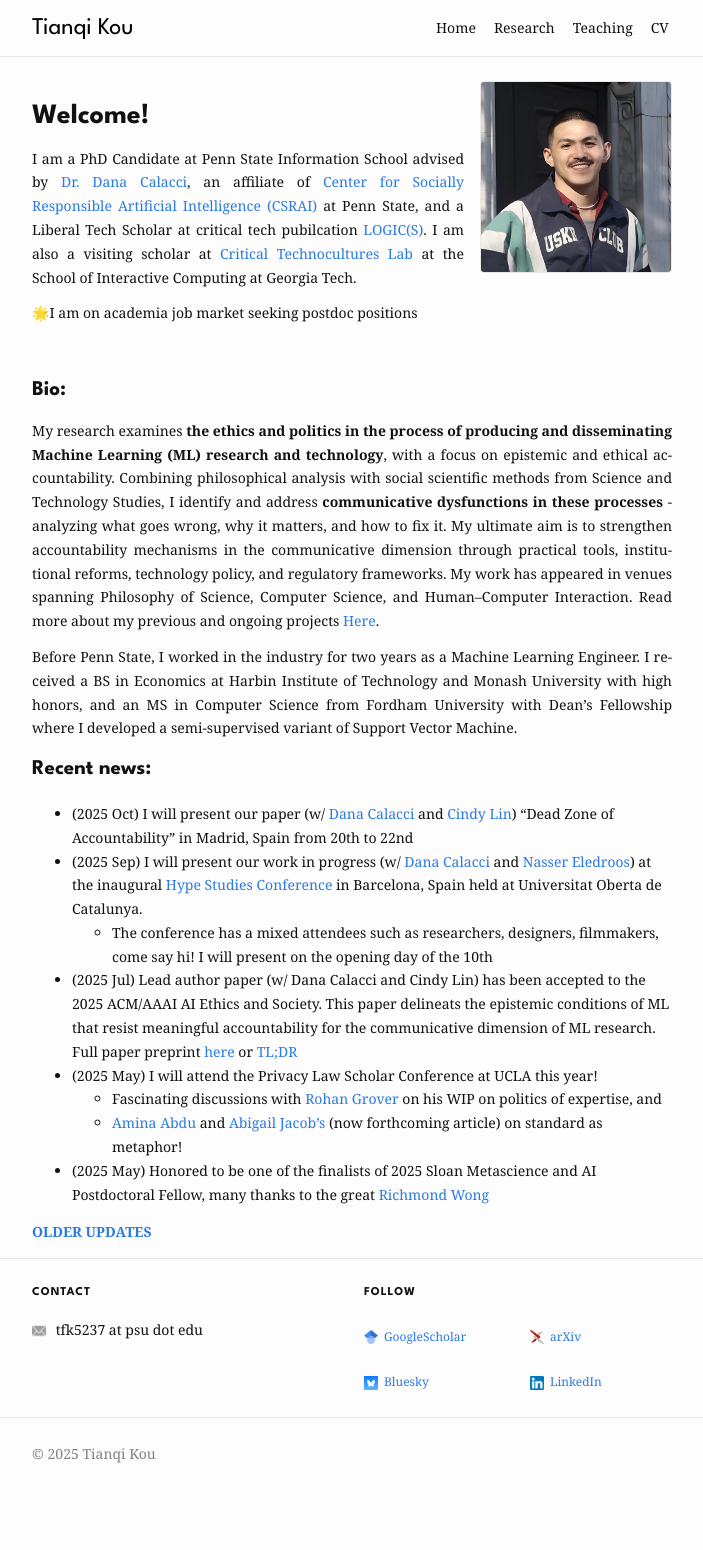
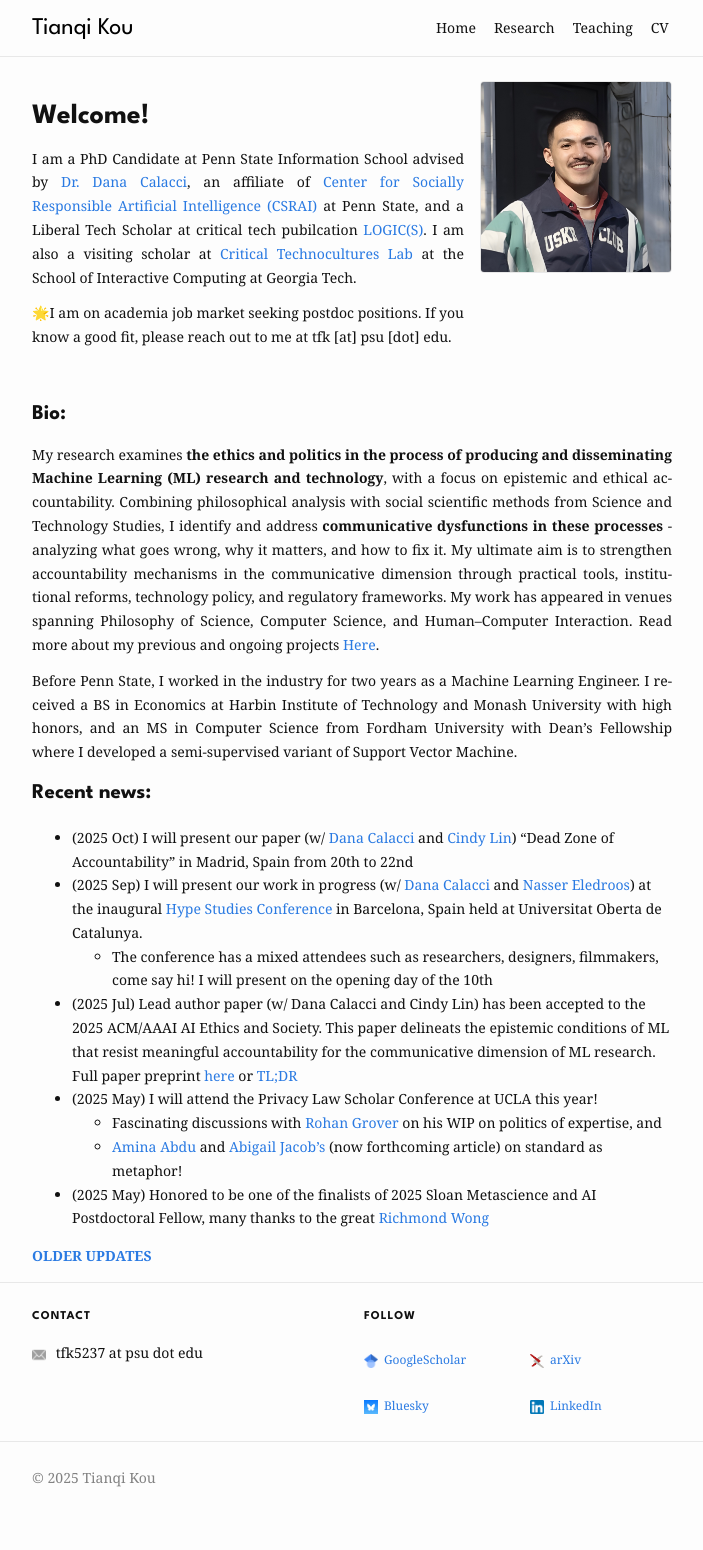
Before and after one commit to koutianqi/koutianqi.github.io, a Jekyll site: the page built from index.markdown, in a window 1280 px wide. Shown: the whole page, without its empty margins (288-991 px from the left). Built offline with Jekyll 4.4.1, drawn with Linux system fonts in a browser that asks for light colours; before the commit the page ends 1526 px from its top, so only the background shows below that.

Commit message:
Update index.markdown

```diff
--- a/index.markdown
+++ b/index.markdown
@@ -9,7 +9,7 @@ title: "Tianqi Kou"
 
 I am a PhD Candidate at Penn State Information School advised by [Dr. Dana Calacci](https://www.dcalacci.net), an affiliate of [Center for Socially Responsible Artificial Intelligence (CSRAI)](https://csrai.psu.edu) at Penn State, and a Liberal Tech Scholar at critical tech pubilcation [LOGIC(S)](https://logicmag.io). I am also a visiting scholar at [Critical Technocultures Lab](https://www.crit-technocultures.com) at the School of Interactive Computing at Georgia Tech.
 
-🌟I am on academia job market seeking postdoc positions
+🌟I am on academia job market seeking postdoc positions. If you know a good fit, please reach out to me at tfk [at] psu [dot] edu.
   </div>
   <img class="headshot" src="{{ "/assets/img/headshot_crop.jpg" | relative_url }}" alt="Headshot" />
 </div>
```
